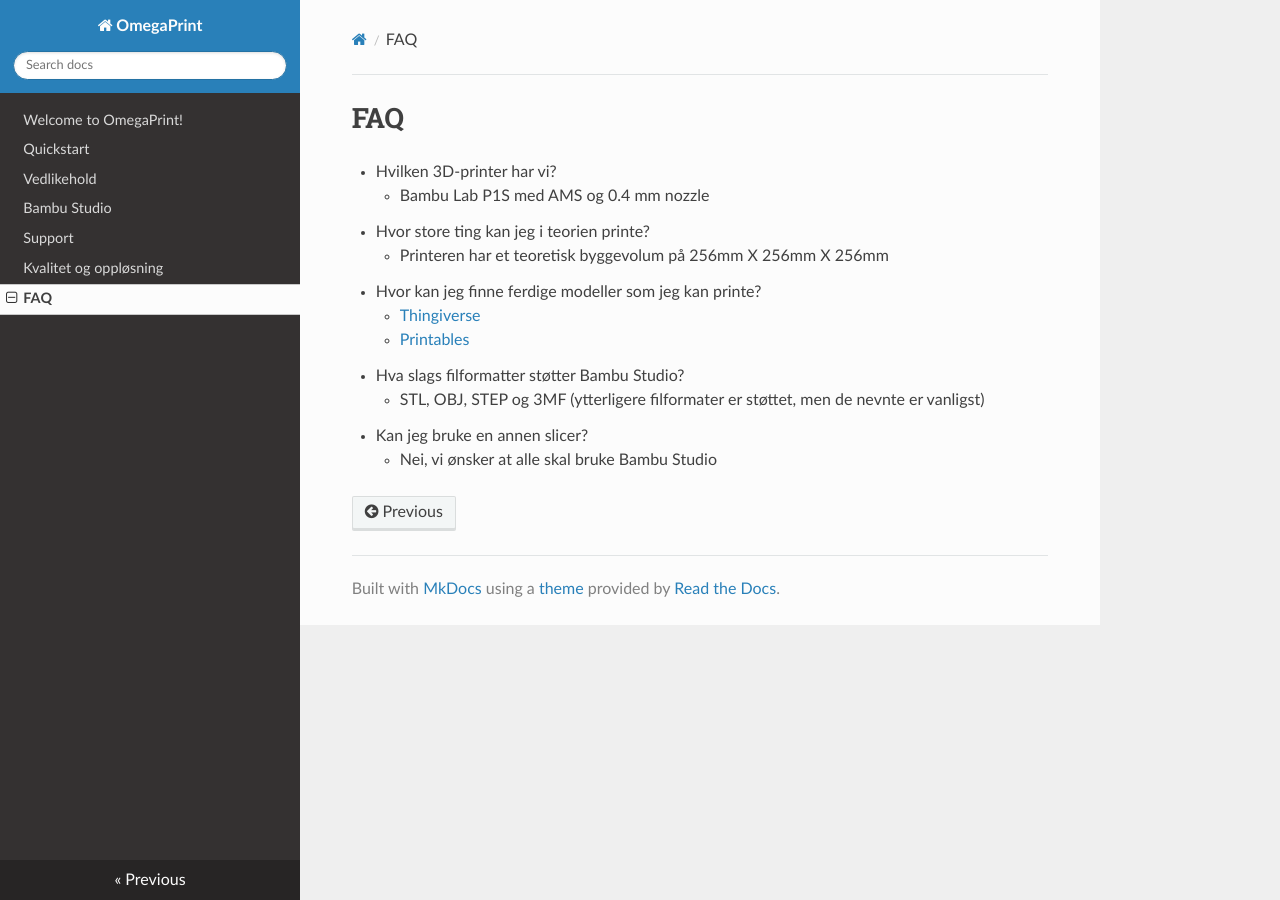
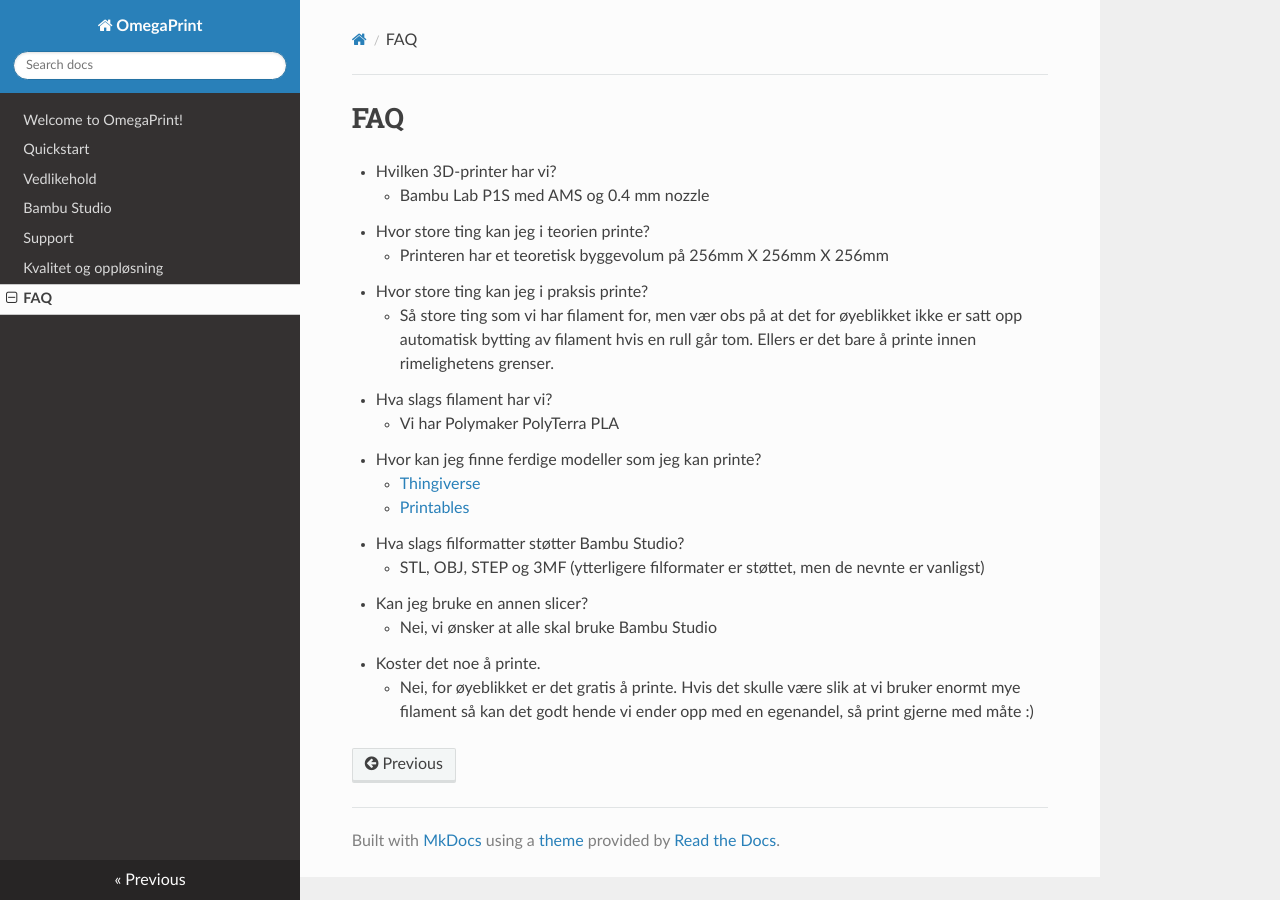
Before and after one commit to jonasmuriboe/jonasmuriboe.github.io, an MkDocs documentation site: the page built from docs/faq.md, in a window 1280 px wide. Built offline with MkDocs 1.6.1, drawn with Linux system fonts in a browser that asks for light colours; nearby versions of some CDN libraries.

Commit message:
Add more faq

```diff
--- a/docs/faq.md
+++ b/docs/faq.md
@@ -4,6 +4,10 @@
     * Bambu Lab P1S med AMS og 0.4 mm nozzle
 * Hvor store ting kan jeg i teorien printe?
     * Printeren har et teoretisk byggevolum på 256mm X 256mm X 256mm
+* Hvor store ting kan jeg i praksis printe?
+    * Så store ting som vi har filament for, men vær obs på at det for øyeblikket ikke er satt opp automatisk bytting av filament hvis en rull går tom. Ellers er det bare å printe innen rimelighetens grenser.
+* Hva slags filament har vi?
+    * Vi har Polymaker PolyTerra PLA
 * Hvor kan jeg finne ferdige modeller som jeg kan printe?
     * [Thingiverse](https://www.thingiverse.com)
     * [Printables](https://www.printables.com)
@@ -11,3 +15,5 @@
     * STL, OBJ, STEP og 3MF (ytterligere filformater er støttet, men de nevnte er vanligst)
 * Kan jeg bruke en annen slicer?
     * Nei, vi ønsker at alle skal bruke Bambu Studio
+* Koster det noe å printe.
+    * Nei, for øyeblikket er det gratis å printe. Hvis det skulle være slik at vi bruker enormt mye filament så kan det godt hende vi ender opp med en egenandel, så print gjerne med måte :)
```
